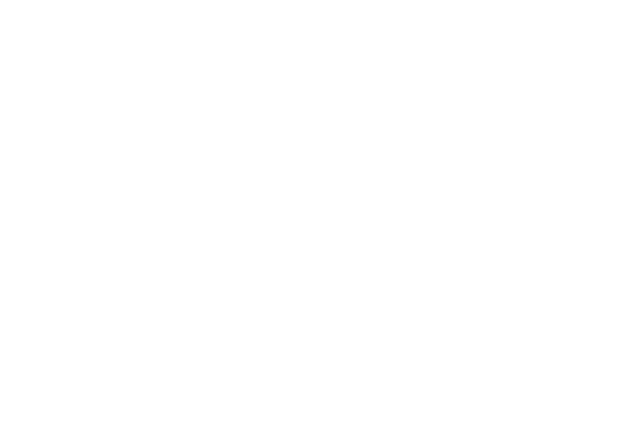
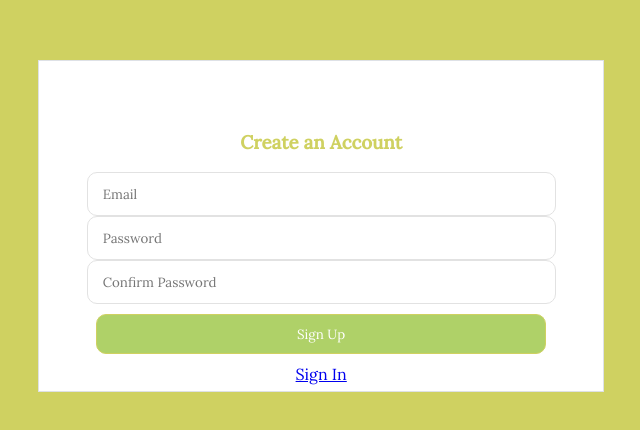
Before and after one commit to AvinashKalwale/JMR-frontend, a React (Create React App) app: page /signUp in a window 1280 px wide. Before the commit this address had no page. Shown: the part 140-570 px from the top of the page, without its empty margins (333-973 px from the left). Built offline with nearby package versions, Linux system fonts and the light colour scheme.

Commit message:
signup added

```diff
--- a/src/App.js
+++ b/src/App.js
@@ -2,6 +2,7 @@ import React from 'react';
 import { Routes, Route } from "react-router-dom";
 
 import SignIn from './components/SignIn_SignUp/SignIn';
+import SignUp from './components/SignIn_SignUp/SignUp';
 function App() {
   return (
     <div>
@@ -10,6 +11,7 @@ function App() {
         <Route path="/" element={<SignIn />} >
           {/* <Route path=":email" element={<Header/>}/> */}
         </Route>
+        <Route path="/signUp" element={<SignUp />} />
         </Routes>
     </div>
 
--- /dev/null
+++ b/src/components/SignIn_SignUp/SignUp.js
@@ -0,0 +1,109 @@
+import React from "react";
+import { useState } from "react";
+import { Link, useNavigate } from "react-router-dom";
+import "./SignIn.css"
+function SignUp() {
+    let [emailError, setEmailError] = useState(false);
+    let [email, setEmail] = useState();
+    let [password, setPassword] = useState();
+    let [cPassword, setCPassword] = useState();
+    let [cPasswordError, setCPasswordError] = useState(false);
+    let navigate = useNavigate()
+
+
+    function postData() {
+
+        fetch("https://pleximus-backend.onrender.com/signUp", {
+            method: "POST",
+            body: JSON.stringify({
+                email, password
+            }),
+            headers: {
+                "Content-type": "application/json; charset=UTF-8"
+            }
+        })
+            .then(response => response.json())
+            .then(function (response) {
+                console.log(response.message);
+                if (response.message === "Email already exists") {
+                    alert("Email already exists")
+                } else {
+                    alert("registered Succeful")
+                    navigate('/')
+
+                }
+            })
+            .catch((error) => {
+                console.error('Error:', error);
+            });
+
+    }
+    let emailRegex =
+        /^[a-zA-Z0-9.!#$%&'+/=?^_`{|}~-]+@[a-zA-Z0-9-]+(?:\.[a-zA-Z0-9-]+)$/;
+    let emailHandler = (e) => {
+        let value = e.target.value;
+        if (!value.match(emailRegex)) {
+            setEmailError(true);
+        } else {
+            setEmailError(false);
+        }
+        setEmail(value);
+    };
+    let cPasswordHandler = (e) => {
+        let value = e.target.value;
+        if (!value === password) {
+            setCPasswordError(true);
+        } else {
+            setCPasswordError(false);
+        }
+        setCPassword(value);
+    };
+    let passwordHandler = (e) => {
+        setPassword(e.target.value);
+    };
+    let submitHandler = (e) => {
+        e.preventDefault();
+        postData()
+
+    };
+    return (
+        <div className="sign-container">
+            <form className="main-boxing" onSubmit={submitHandler}>
+                <h3 className="signin-logo">Create an Account</h3>
+
+                <div>
+
+                    <input placeholder="Email" className="input-boxing" type="email" name="email" value={email} onChange={emailHandler} />
+                    {emailError ? <div className="error">Invalid Email</div> : ""}
+                </div>
+                <div>
+
+                    <input
+                        placeholder="Password"
+                        className="input-boxing"
+                        type="password"
+                        name="password"
+                        value={password}
+                        onChange={passwordHandler}
+                    />
+                </div>
+                <div>
+
+                    <input
+                        placeholder="Confirm Password"
+                        className="input-boxing"
+                        type="password"
+                        name="cpassword"
+                        value={cPassword}
+                        onChange={cPasswordHandler}
+                    />
+                    {cPasswordError ? <div className="error">Password must match</div> : ""}
+                </div>
+                <button className="btn" type="submit">Sign Up</button>
+                <Link to="/">Sign In</Link>
+            </form>
+
+        </div>
+    );
+}
+export default SignUp;
```
